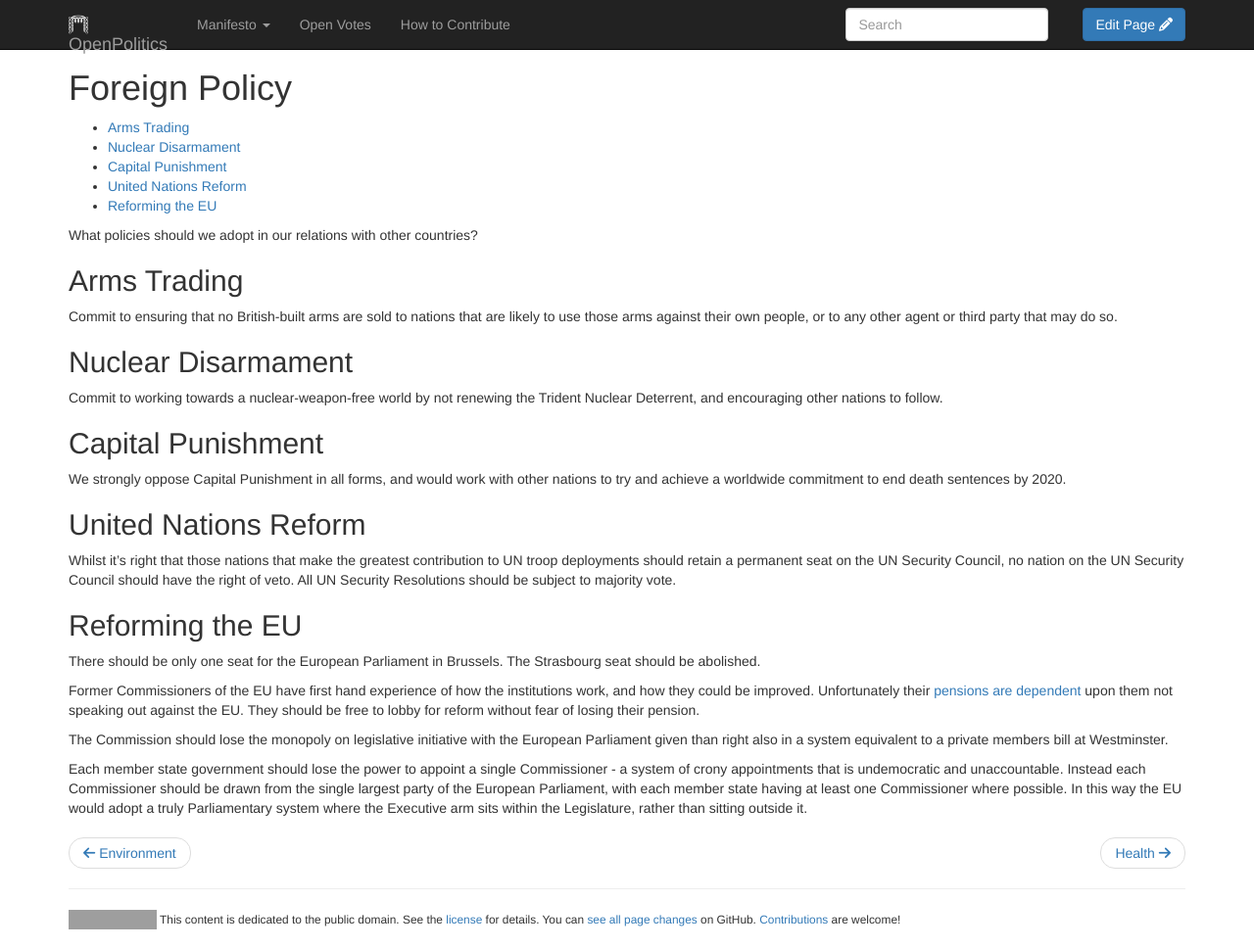
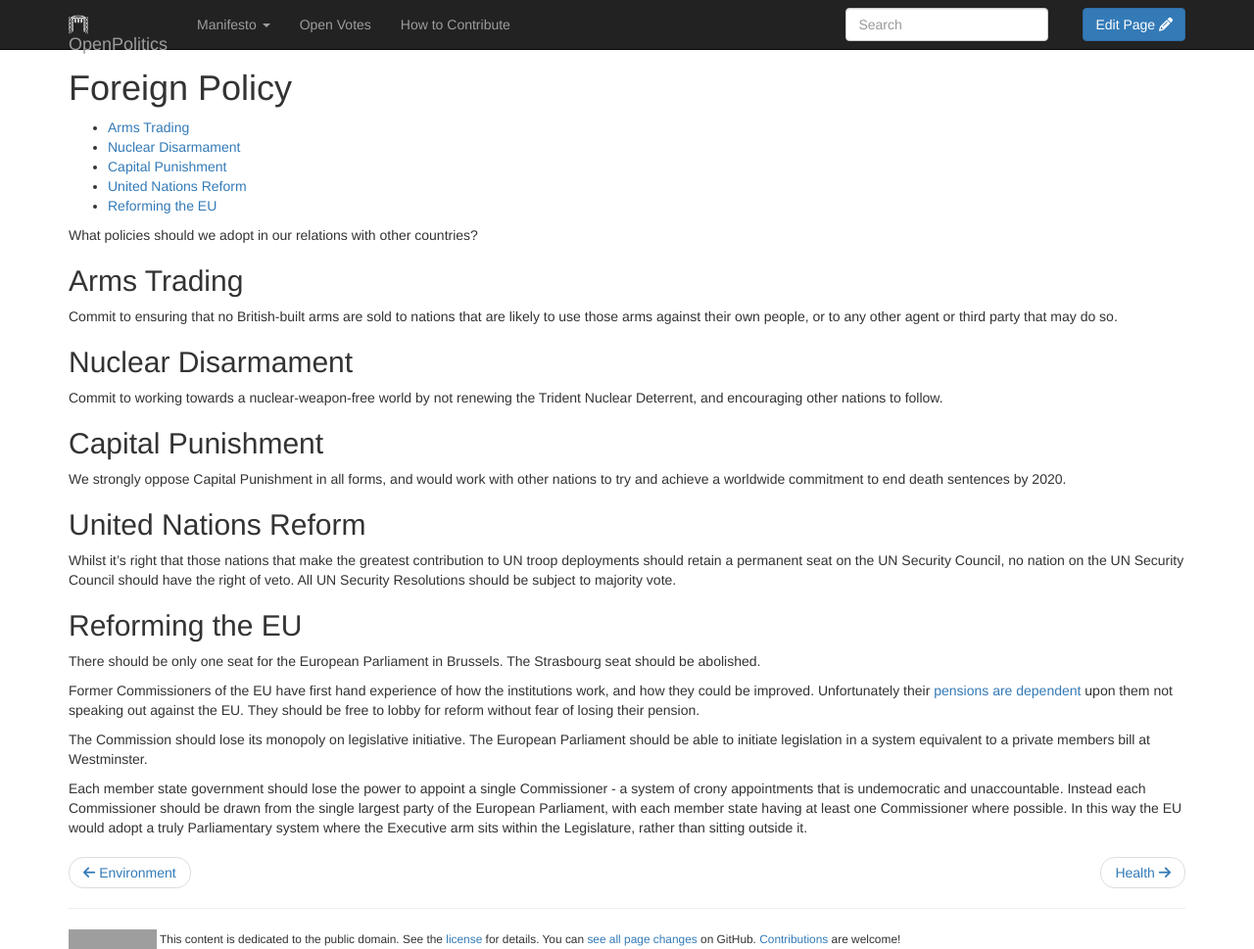
Before and after one commit to openpolitics/manifesto, a Jekyll site: the page built from manifesto/foreign_policy.md, in a window 1280 px wide and 969 px high. Shown: the whole window at 98% size. Built offline with Jekyll 4.4.1, drawn with Linux system fonts in a browser that asks for light colours; nearby versions of some CDN libraries; library files that are not in the unit come from our copies; grey boxes are pictures that could not be loaded.

Commit message:
Update foreign_policy.md

```diff
--- a/manifesto/foreign_policy.md
+++ b/manifesto/foreign_policy.md
@@ -31,6 +31,6 @@ There should be only one seat for the European Parliament in Brussels. The Stras
 
 Former Commissioners of the EU have first hand experience of how the institutions work, and how they could be improved. Unfortunately their [pensions are dependent](http://www.telegraph.co.uk/news/politics/labour/4996440/Lord-Mandelson-must-remain-loyal-to-EU-to-guarantee-pension.html) upon them not speaking out against the EU. They should be free to lobby for reform without fear of losing their pension.
 
-The Commission should lose the monopoly on legislative initiative with the European Parliament given than right also in a system equivalent to a private members bill at Westminster.
+The Commission should lose its monopoly on legislative initiative. The European Parliament should be able to initiate legislation in a system equivalent to a private members bill at Westminster.
 
 Each member state government should lose the power to appoint a single Commissioner - a system of crony appointments that is undemocratic and unaccountable. Instead each Commissioner should be drawn from the single largest party of the European Parliament, with each member state having at least one Commissioner where possible. In this way the EU would adopt a truly Parliamentary system where the Executive arm sits within the Legislature, rather than sitting outside it.
```
